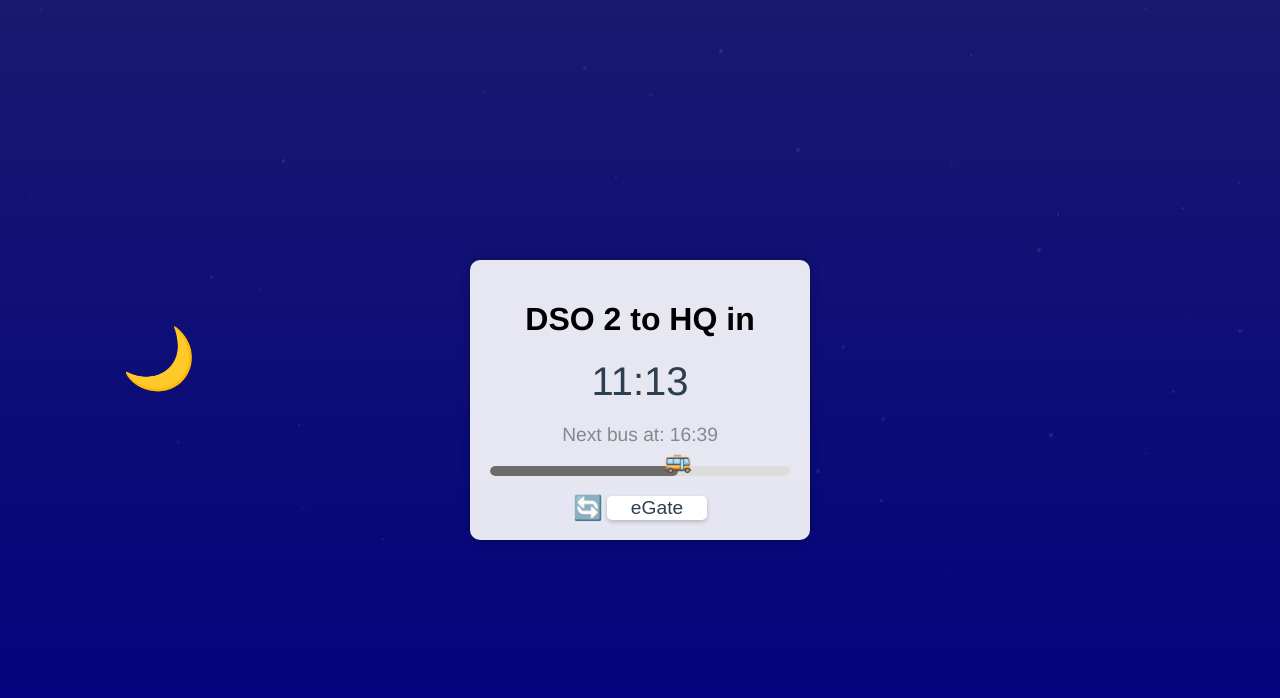
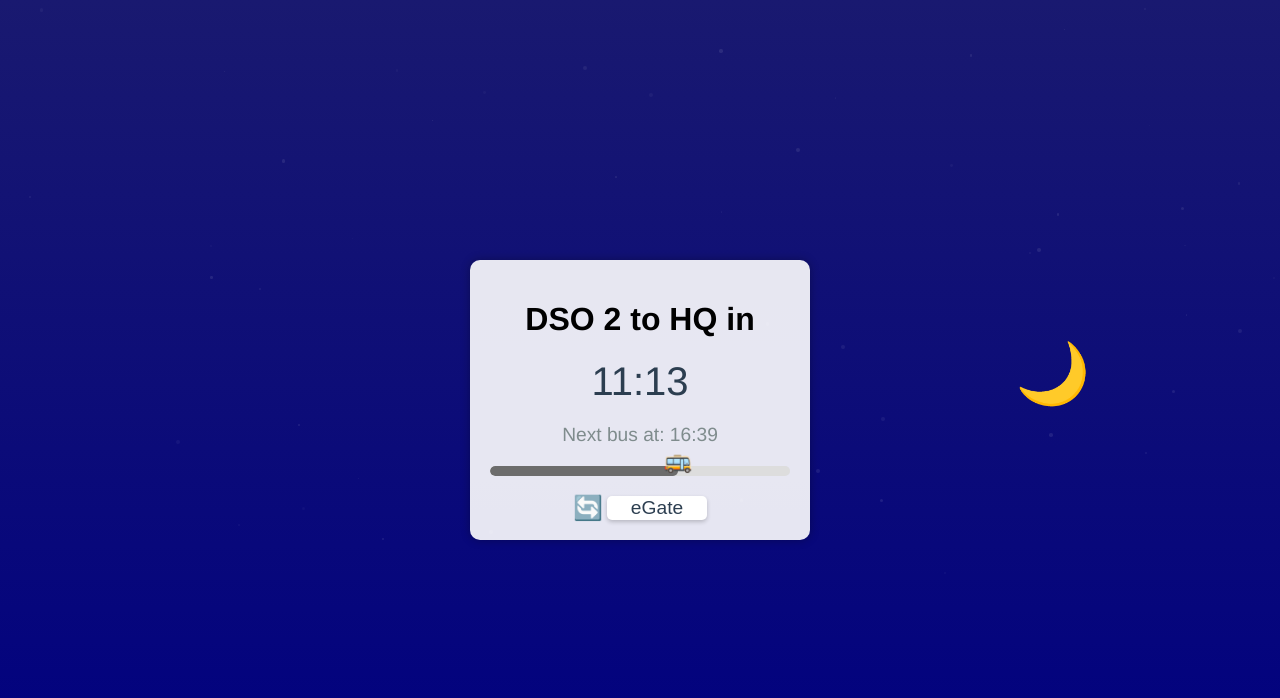
Before and after one commit to adriacp96/dso, a plain HTML site: page index.html in a window 1280 px wide. Shown: the top 698 px of the page. Drawn offline with Linux system fonts and the light colour scheme; a web font is replaced by a local one.

Commit message:
Update index.html

```diff
--- a/index.html
+++ b/index.html
@@ -415,31 +415,31 @@
             document.getElementById('background-container').style.background = gradient;
 
             let progress;
-            const isDay = totalMinutes >= sunrise && totalMinutes < sunset;
-            const periodLength = 12 * 60;
+            const periodLength = 12 * 60; // 12 horas en minutos
+            const startX = -10; // Izquierda inferior
+            const endX = 110;   // Derecha inferior
+            const radiusX = (endX - startX) / 2;
+            const centerX = startX + radiusX;
+            const duneHeight = 25; // Altura de las dunas en vh
+            const maxHeight = window.innerHeight * (100 - duneHeight) / 100; // Punto más alto del semicírculo
 
-            if (isDay) {
+            if (totalMinutes >= sunrise && totalMinutes < sunset) {
+                // Día: Sol
                 progress = (totalMinutes - sunrise) / periodLength;
             } else {
-                const adjustedMinutes = totalMinutes < sunrise
-                    ? totalMinutes + 1440 - moonset
-                    : totalMinutes - moonrise;
-                progress = adjustedMinutes / periodLength;
+                // Noche: Luna
+                const nightMinutes = totalMinutes < sunrise ? totalMinutes + 1440 : totalMinutes;
+                progress = (nightMinutes - moonrise) / periodLength;
             }
             progress = Math.max(0, Math.min(1, progress));
 
-            const startX = -10;
-            const endX = 110;
-            const radiusX = (endX - startX) / 2;
-            const centerX = startX + radiusX;
-            const maxHeight = 20;
-
-            const leftPosition = startX + (endX - startX) * progress;
-            const angle = progress * Math.PI;
-            const topPosition = maxHeight + (1 - Math.cos(angle)) * (window.innerHeight * 0.4) / 2;
+            // Calcular posición en el semicírculo
+            const angle = progress * Math.PI; // 0 a π (180 grados)
+            const leftPosition = centerX + radiusX * Math.sin(angle);
+            const topPosition = maxHeight - (maxHeight * Math.cos(angle)) / 2;
 
             celestial.style.left = `${leftPosition}vw`;
-            celestial.style.top = `${topPosition}vh`;
+            celestial.style.top = `${topPosition}px`; // Usar px para mayor precisión
             celestial.style.display = 'block';
         }
 
```
